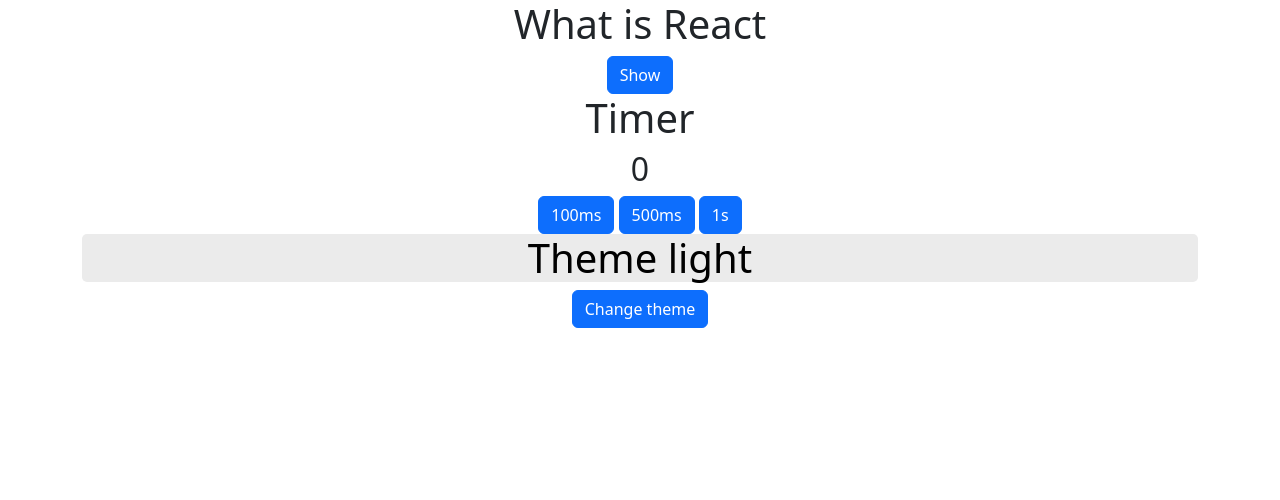
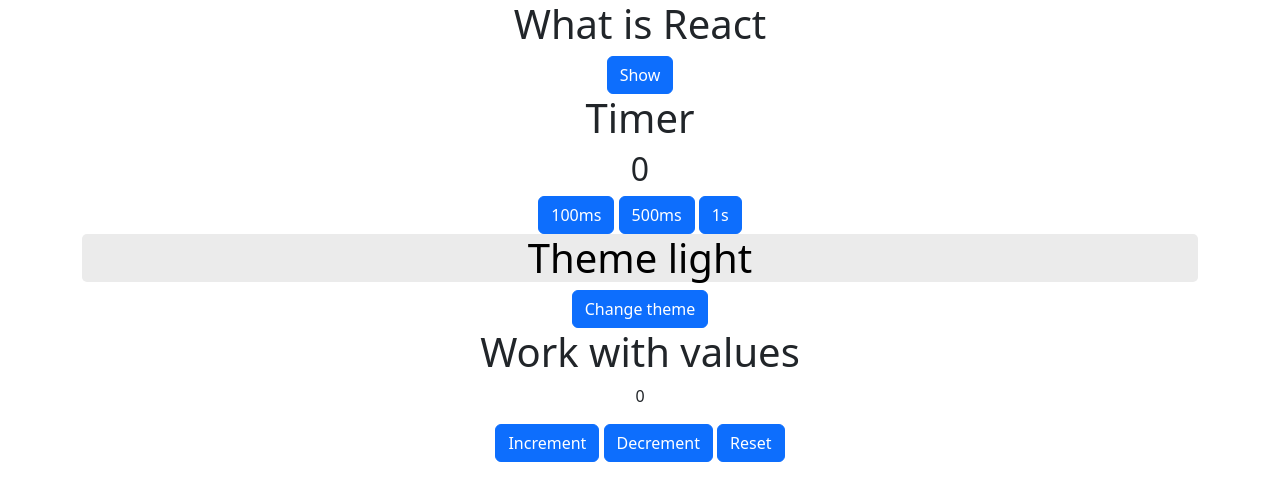
Before and after one commit to pavlenstory/allReackHooks, a React (Create React App) app in the folder my-app/: page / in a window 1280 px wide. Shown: the top 500 px of the page. Built offline with nearby package versions, Linux system fonts and the light colour scheme.

Commit message:
feat: add hook useReducer

```diff
--- a/my-app/src/App.js
+++ b/my-app/src/App.js
@@ -4,6 +4,7 @@
 import { ThemeContext } from "./components/useContextExample/themeContext";
 import { ComponentUseContext } from "./components/useContextExample/ComponentUseContext";
 import { useState } from "react";
+import { ComponentUseReducer } from "./components/useReducerExample/ComponetUseReducer";
 
 function App() {
   const [theme, setTheme] = useState("light");
@@ -18,6 +19,7 @@
       <ThemeContext.Provider value={{ theme, toggle: toggleTheme }}>
         <ComponentUseContext />
       </ThemeContext.Provider>
+      <ComponentUseReducer />
     </div>
   );
 }
--- /dev/null
+++ b/my-app/src/components/useReducerExample/ComponetUseReducer.js
@@ -0,0 +1,55 @@
+import { useReducer } from "react";
+import { Button } from "react-bootstrap";
+import { act } from "react-dom/test-utils";
+
+const reducer = (state, action) => {
+  switch (action.type) {
+    case "increment":
+      return { count: state.count + 1 };
+      break;
+    case "decrement":
+      return { count: state.count - 1 };
+      break;
+    case "reset":
+      return { count: action.payload };
+      break;
+    default:
+      return state;
+  }
+};
+
+export function ComponentUseReducer({ initialCount = 0 }) {
+  const [state, dispath] = useReducer(reducer, { count: initialCount });
+
+  function increment() {
+    dispath({
+      type: "increment",
+    });
+  }
+  function decrement() {
+    dispath({
+      type: "decrement",
+    });
+  }
+  function reset() {
+    dispath({
+      type: "reset",
+      payload: initialCount,
+    });
+  }
+  return (
+    <div className="container">
+      <h1>Work with values</h1>
+      <p>{state.count}</p>
+      <Button variant="primary" onClick={increment}>
+        Increment
+      </Button>{" "}
+      <Button variant="primary" onClick={decrement}>
+        Decrement
+      </Button>{" "}
+      <Button variant="primary" onClick={reset}>
+        Reset
+      </Button>
+    </div>
+  );
+}
```
